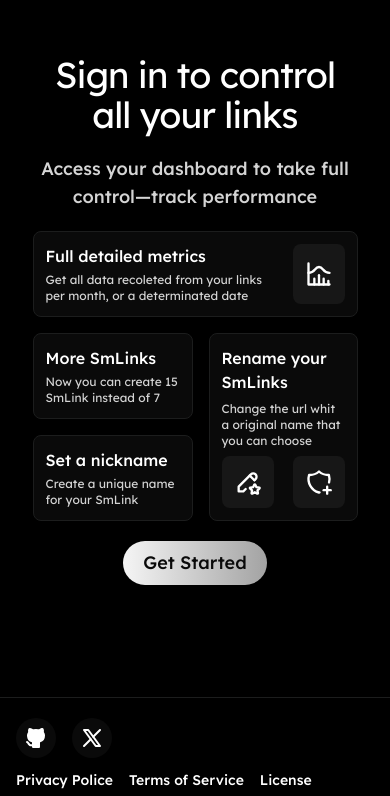
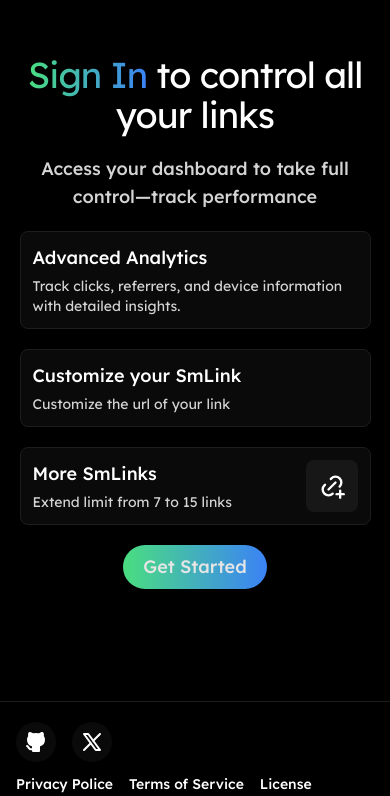
Before and after one commit to JoSG7/sm-link, a Next.js app: page / in a window 390 px wide. Shown: the part 1584-2380 px from the top of the page. Built offline with nearby package versions, Linux system fonts and the light colour scheme; no server answers.

Commit message:
responsive 10

```diff
--- a/src/components/home/sections/LinkForm/Title.tsx
+++ b/src/components/home/sections/LinkForm/Title.tsx
@@ -6,7 +6,7 @@ export function LinkFormTitle () {
       <div className="w-[90vw] pb-5 lg-2:max-w-[500px] lg-2:py-0">
         <h1 className="text-4xl tracking-tight text-center sm:text-6xl
         lg-2:text-start lg-2:text-6xl">
-          Start by shortening your <span className="text-transparent bg-clip-text bg-gradient-to-r from-green-400 to-blue-500">fisrt link</span>
+          Start by shortening your <span className="text-transparent bg-clip-text bg-gradient-to-r from-green-400 to-blue-500 ">fisrt link</span>
         </h1>
 
         <p className="hidden pt-5 font-medium text-center text-neutral-400
@@ -15,9 +15,7 @@ export function LinkFormTitle () {
         </p>
       </div>
     </section>
-
   )
-
 }
 
 
--- a/src/components/home/sections/LoginDetails/LoginDetails.tsx
+++ b/src/components/home/sections/LoginDetails/LoginDetails.tsx
@@ -1,4 +1,4 @@
-import { IconChartHistogram, IconClockExclamation, IconFolderCog, IconListSearch, IconPencilStar, IconShieldLock, IconShieldPlus } from "@tabler/icons-react"
+import { IconChartHistogram, IconClockExclamation, IconFolderCog, IconLinkPlus, IconListSearch, IconPencilStar, IconShieldLock } from "@tabler/icons-react"
 import { LoginDetailsTitle } from "./Title"
 import Image from "next/image"
 
@@ -7,7 +7,7 @@ export function LogingDetails() {
   return (
 
     <section className="flex justify-center">
-      <div className="w-[90vw] max-w-[325px] pt-12 sm:max-w-lg
+      <div className="w-[90vw] pt-12 sm:max-w-lg
       lg-2:max-w-5xl lg-2:flex lg-2:pt-36 lg-2:justify-between lg-2:pb-20">
 
         <div className="">
@@ -15,88 +15,47 @@ export function LogingDetails() {
             <LoginDetailsTitle />
 
             {/* Since 360px */}
-            <div className="flex flex-col gap-4 pb-5 sm:justify-start sm:gap-6 sm:pb-6
+            <div className="flex flex-col gap-5 pb-5 sm:justify-start sm:gap-6 sm:pb-6
             lg-2:hidden">
               {/* First Card */}
-              <article className="p-3 rounded-lg flex gap-4 bg-neutral-950 border border-graphite">
-                <div className="flex flex-col gap-1 grow">
-                  <h1 className="font-medium">Full detailed metrics</h1>
-                  <p className="text-xs text-neutral-300 ">
-                    Get all data recoleted from your links per month, or a determinated date
+              <article className="p-3 rounded-lg flex gap-5 bg-neutral-950 border border-graphite">
+                <div className="grow">
+                  <h1 className="text-lg font-medium pb-1">Advanced Analytics</h1>
+                  <p className="text-sm text-neutral-300 ">
+                    Track clicks, referrers, and device information with detailed insights.
+                  </p>
+                </div>
+
+                {/* <div className="flex items-center p-3 rounded-lg bg-neutral-900">
+                  <IconChartHistogram className=" size-7" />
+                </div> */}
+              </article>
+
+              <article className="p-3 rounded-lg flex gap-5 bg-neutral-950 border border-graphite">
+                <div className="grow">
+                  <h1 className="text-lg font-medium pb-1">Customize your SmLink</h1>
+                  <p className="text-sm text-neutral-300 ">
+                    Customize the url of your link
+                  </p>
+                </div>
+              </article>
+
+
+              <article className="p-3 rounded-lg flex gap-5 bg-neutral-950 border border-graphite grow">
+                <div className="grow">
+                  <h1 className="text-lg font-medium pb-1">More SmLinks</h1>
+                  <p className="text-sm text-neutral-300">
+                    Extend limit from 7 to 15 links
                   </p>
                 </div>
 
                 <div className="flex items-center p-3 rounded-lg bg-neutral-900">
-                  <IconChartHistogram className=" size-7" />
+                  <IconLinkPlus className=" size-7" />
                 </div>
               </article>
 
-              <section className="flex gap-4">
-                <div className="min-w-40 flex flex-col gap-4">
-                  <article className="p-3 rounded-lg bg-neutral-950 border border-graphite">
-                    <h1 className="font-medium pb-1">More SmLinks</h1>
-                    <p className="text-xs text-neutral-300 ">Now you can create 15 SmLink instead of 7</p>
-                  </article>
 
-                  <article className="p-3 rounded-lg bg-neutral-950 border border-graphite">
-                    <h1 className="font-medium pb-1">Set a nickname</h1>
-                    <p className="text-xs text-neutral-300 ">Create a unique name for your SmLink</p>
-                  </article>
-                </div>
 
-                <article className="flex flex-col justify-between p-3 grow rounded-lg bg-neutral-950 border border-graphite">
-                  <h1 className="font-medium">Rename your SmLinks</h1>
-                  <p className="text-xs text-neutral-300">Change the url whit a original name that you can choose</p>
-
-                  <div className="flex justify-between">
-                    <div className="flex p-3 rounded-lg bg-neutral-900">
-                      <IconPencilStar className="size-7" />
-                    </div>
-
-                    <div className="flex p-3 rounded-lg bg-neutral-900">
-                      <IconShieldPlus className="size-7" />
-                    </div>
-                  </div>
-                </article>
-              </section>
-
-              {/* <article className="rounded-xl border bg-neutral-950 border-[#1c1d1d] p-2 ">
-                <div className="flex justify-center pb-2">
-                  <IconChartHistogram className="text-neutral-300 sm:size-7" />
-                </div>
-                <p className="text-xs sm:text-base">All Metrics</p>
-              </article>
-
-              <article className="rounded-xl border bg-neutral-950 border-[#1c1d1d] p-2 ">
-                <div className="flex justify-center pb-2">
-                  <IconClockPlus className="text-neutral-300 sm:size-7" />
-                </div>
-                <p className="text-xs sm:text-base">More Expirations</p>
-              </article>
-
-              <article className="rounded-xl border bg-neutral-950 border-[#1c1d1d] p-2 ">
-                <div className="flex justify-center pb-2">
-                  <IconPencilStar className="text-neutral-300 sm:size-7" />
-                </div>
-                <p className="text-xs sm:text-base">Customizing</p>
-              </article>
-            </div>
-
-            <div className="flex justify-center gap-3 pb-5 sm:justify-start sm:gap-6 sm:pb-6
-            lg-2:hidden">
-              <article className="rounded-xl border bg-neutral-950 border-[#1c1d1d] p-2 ">
-                <div className="flex justify-center pb-2">
-                  <IconShieldPlus className="text-neutral-300 sm:size-7" />
-                </div>
-                <p className="text-xs sm:text-base">More Protected Links</p>
-              </article>
-
-              <article className="rounded-xl border bg-neutral-950 border-[#1c1d1d] p-2 ">
-                <div className="flex justify-center pb-2">
-                  <IconFolderCog className="text-neutral-300 sm:size-7" />
-                </div>
-                <p className="text-xs sm:text-base">Management</p>
-              </article> */}
             </div>
 
             {/* Since 1272px */}
@@ -157,7 +116,9 @@ export function LogingDetails() {
             </div> */}
             <div className="flex items-center justify-center sm:justify-start
             lg-2:justify-start">
-              <button className="py-2 px-5 text-lg font-medium rounded-full bg-gradient-to-r from-neutral-100 to-neutral-400 text-neutral-950 transition-transform duration-200 hover:scale-105 sm:text-xl sm:py-4 sm:px-5
+              <button className="py-2 px-5 text-lg font-medium rounded-full bg-gradient-to-r from-green-400 to-blue-500
+              text-neutral-200 transition-transform duration-200 hover:scale-105
+              sm:text-xl sm:py-4 sm:px-5
               lg-2:py-2 lg-2:px-4">
                 Get Started
               </button>
--- a/src/components/home/sections/LoginDetails/Title.tsx
+++ b/src/components/home/sections/LoginDetails/Title.tsx
@@ -4,7 +4,7 @@ export function LoginDetailsTitle () {
       <div className="lg-2:max-w-[565px]">
         <h1 className="text-4xl tracking-tight text-center sm:text-6xl sm:text-start
         lg-2:text-start lg-2:text-6xl">
-          Sign in to control all your links
+          <span className="text-transparent bg-clip-text bg-gradient-to-r from-green-400 to-blue-500">Sign In</span> to control all your links
         </h1>
 
         <p className="py-5 font-medium text-lg text-neutral-300 text-center sm:text-xl sm:text-start sm:pb-6
```
